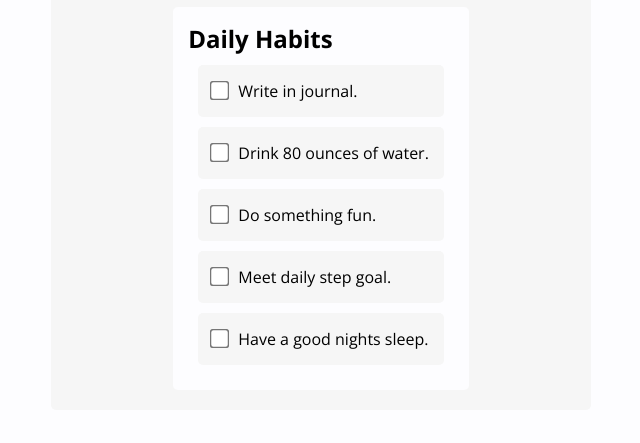
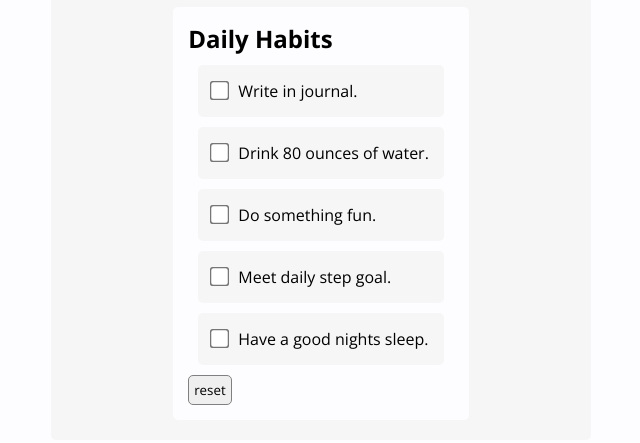
Before and after one commit to kpuzzonia/hw-habit-tracker, a plain HTML site: page index.html in a window 1280 px wide. Shown: the part 209-652 px from the top of the page, without its empty margins (319-959 px from the left). Drawn offline with nearby package versions, Linux system fonts and the light colour scheme.

Commit message:
Write reset function

```diff
--- a/index.html
+++ b/index.html
@@ -23,6 +23,7 @@
                     <h2>
                         Daily Habits
                     </h2>
+                    <form id="habit-checklist">
                         <ul>
                             <li>
                                 <label for="habit1">
@@ -53,9 +54,10 @@
                                     <input type="checkbox" id="habit5"><span> Have a good nights sleep.</span>
                                 </label>
                             </li>
-
-
                         </ul>
+                        <button id="reset-button" type="button" onclick="resetChecklist()">reset</button>
+                    </form>
+                    </div>
                 </div>
             </div>
         </section>
--- a/script.js
+++ b/script.js
@@ -6,5 +6,10 @@ PSEUDOCODE
 - Adds or subtracts 1 number of habits completed (depending on true or false for checkmark).
 - Updates that amount of habits that were completed.
 - User resets button at the end of the day or start of the new one.
+    -- reset button will call 2 functions, 1 that will reset the checkboxes and the other that will reset the number of habits completed
+*/
 
- */
+// function to reset the checklist
+function resetChecklist() {
+    document.getElementById('habit-checklist').reset();
+}
--- a/styles.css
+++ b/styles.css
@@ -64,3 +64,8 @@ input[type="checkbox"] {
   transform: scale(1.5);
   margin-right: 8px;
 }
+
+#reset-button {
+    border: .5px solid grey;
+    padding: 5px;
+}
```
Lines whose indentation alone changed are shown as unchanged.
